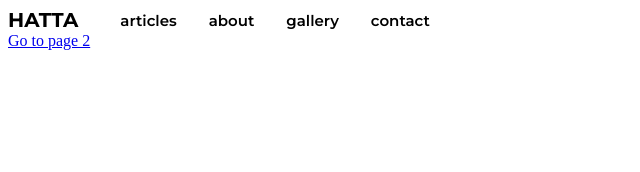
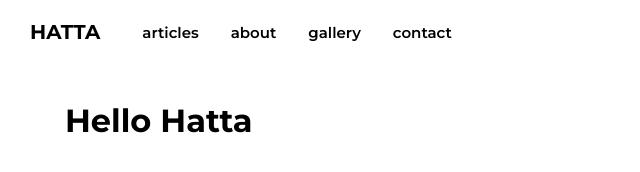
Before and after one commit to pawelpiatekProjects/hatta, a Gatsby site: page / in a window 1280 px wide. Shown: the whole page, without its empty margins (0-640 px from the left). Built offline with nearby package versions, Linux system fonts and the light colour scheme; Gatsby itself is replaced by a stand-in of ours.

Commit message:
before grapgQL

```diff
--- a/gatsby-config.js
+++ b/gatsby-config.js
@@ -6,6 +6,7 @@
   },
   plugins: [
     `gatsby-plugin-react-helmet`,
+    `gatsby-plugin-layout`,
     `gatsby-plugin-styled-components`,
     {
       resolve: `gatsby-plugin-prefetch-google-fonts`,
--- /dev/null
+++ b/src/assets/styles/globalStyles.js
@@ -0,0 +1,32 @@
+import {createGlobalStyle} from "styled-components";
+
+const GlobalStyle = createGlobalStyle`
+ html {
+    box-sizing: border-box;
+  }
+  *,
+  *::before,
+  *::after {
+    box-sizing: inherit;
+  }
+  body {
+    margin: 0;
+    padding: 80px 65px 0;
+    font-family: 'Montserrat';
+  }
+  button {
+    padding: 0;
+    cursor: pointer;
+    font-family: 'Montserrat';
+  }
+  //font family for buttons has to be added separately
+  p {
+    font-size: 16px;
+  }
+  ul {
+    padding: 0;
+    margin: 0;
+  }
+ `;
+
+export default GlobalStyle;
--- a/src/components/navigation/navigation.js
+++ b/src/components/navigation/navigation.js
@@ -4,6 +4,9 @@
 
 const NavigationWrapper = styled.div`
   display: flex;
+  top: 20px;
+  left: 30px;
+  position: absolute;
   align-items: center;
   justify-content: flex-start;
   font-family: 'Montserrat';
@@ -21,8 +24,6 @@
 `;
 
 const NavigationList = styled.ul`
-margin: 0;
-padding: 0;
 list-style: none;
 display: flex;
 `;
--- a/src/layouts/index.js
+++ b/src/layouts/index.js
@@ -0,0 +1,14 @@
+import React from "react"
+import Navigation from "../components/navigation/navigation";
+import GlobalStyle from '../assets/styles/globalStyles';
+
+
+const MainLayout = ({children}) => (
+  <>
+    <GlobalStyle/>
+    <Navigation/>
+    {children}
+  </>
+)
+
+export default MainLayout
--- a/src/pages/index.js
+++ b/src/pages/index.js
@@ -1,13 +1,11 @@
 import React from "react"
-import { Link } from "gatsby"
 import styled from 'styled-components';
-import Navigation from "../components/navigation/navigation"
+
 
 
 const IndexPage = () => (
   <>
-    <Navigation/>
-    <Link to="/page-2/">Go to page 2</Link>
+    <h1>Hello Hatta</h1>
   </>
 )
 
```
